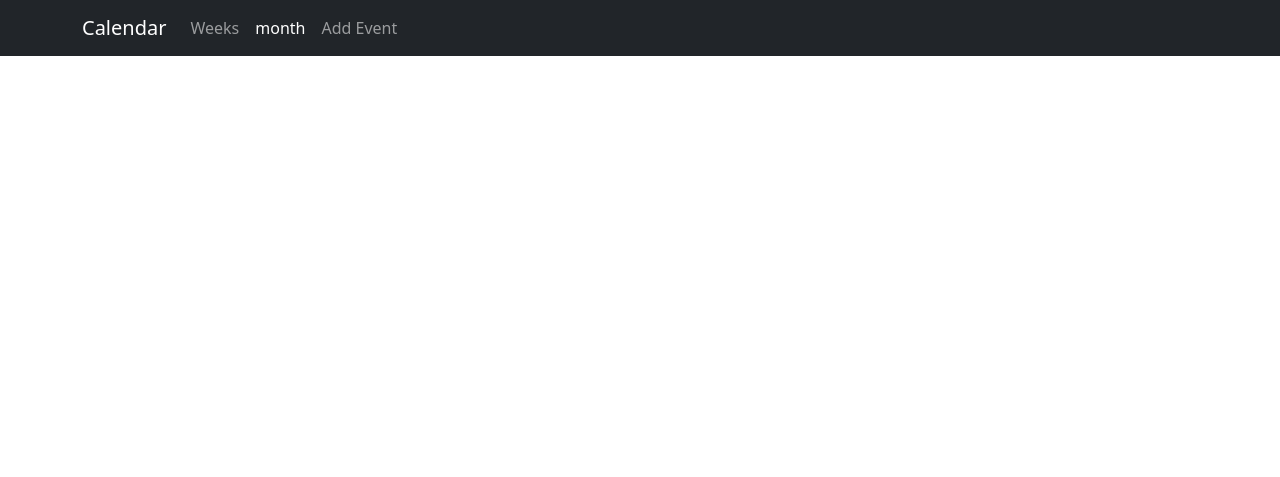
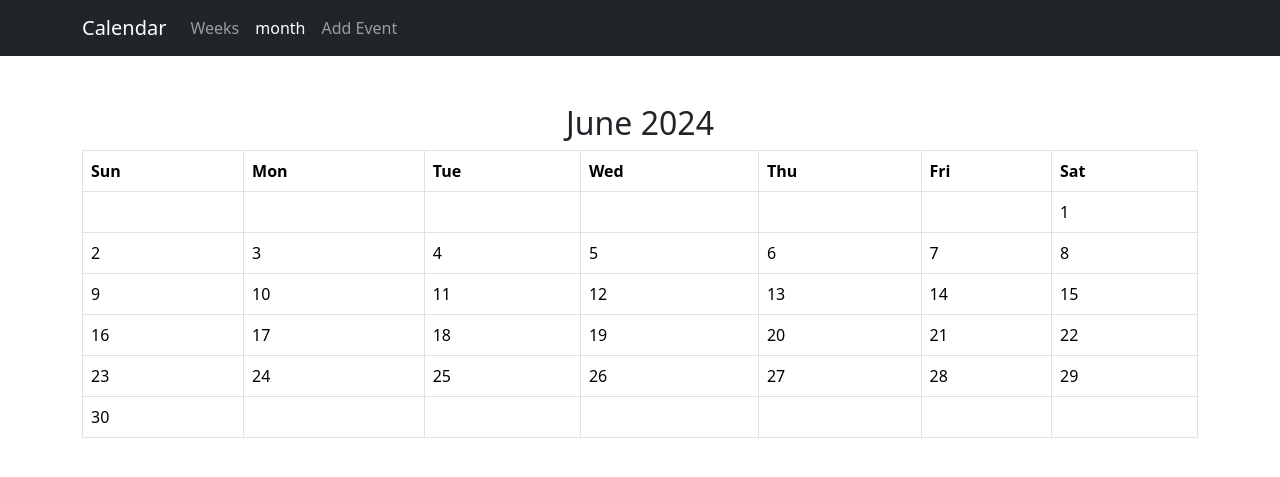
Before and after one commit to Ag1by/Python-Final-2024, a FastAPI app: page /about in a window 1280 px wide. Shown: the top 477 px of the page. Run offline with FastAPI, Linux system fonts and the light colour scheme; parts of the project's set-up code (start-up, migrations or seed data) failed here and were passed over.

Commit message:
Update about.html

```diff
--- a/templates/about.html
+++ b/templates/about.html
@@ -2,5 +2,76 @@
 {% extends "layouts/app.html" %}
 {% block title %}Calendar | Month{% endblock %}
 {% block content %}
-
+<div class="container my-5">
+      <h2 class="text-center">June 2024</h2>
+      <table class="table table-bordered">
+        <thead class="thead-dark">
+          <tr>
+            <th scope="col">Sun</th>
+            <th scope="col">Mon</th>
+            <th scope="col">Tue</th>
+            <th scope="col">Wed</th>
+            <th scope="col">Thu</th>
+            <th scope="col">Fri</th>
+            <th scope="col">Sat</th>
+          </tr>
+        </thead>
+        <tbody>
+          <tr>
+            <td></td>
+            <td></td>
+            <td></td>
+            <td></td>
+            <td></td>
+            <td></td>
+            <td>1</td>
+          </tr>
+          <tr>
+            <td>2</td>
+            <td>3</td>
+            <td>4</td>
+            <td>5</td>
+            <td>6</td>
+            <td>7</td>
+            <td>8</td>
+          </tr>
+          <tr>
+            <td>9</td>
+            <td>10</td>
+            <td>11</td>
+            <td>12</td>
+            <td>13</td>
+            <td>14</td>
+            <td>15</td>
+          </tr>
+          <tr>
+            <td>16</td>
+            <td>17</td>
+            <td>18</td>
+            <td>19</td>
+            <td>20</td>
+            <td>21</td>
+            <td>22</td>
+          </tr>
+          <tr>
+            <td>23</td>
+            <td>24</td>
+            <td>25</td>
+            <td>26</td>
+            <td>27</td>
+            <td>28</td>
+            <td>29</td>
+          </tr>
+          <tr>
+            <td>30</td>
+            <td></td>
+            <td></td>
+            <td></td>
+            <td></td>
+            <td></td>
+            <td></td>
+          </tr>
+        </tbody>
+      </table>
+    </div>
 {% endblock %}
```
